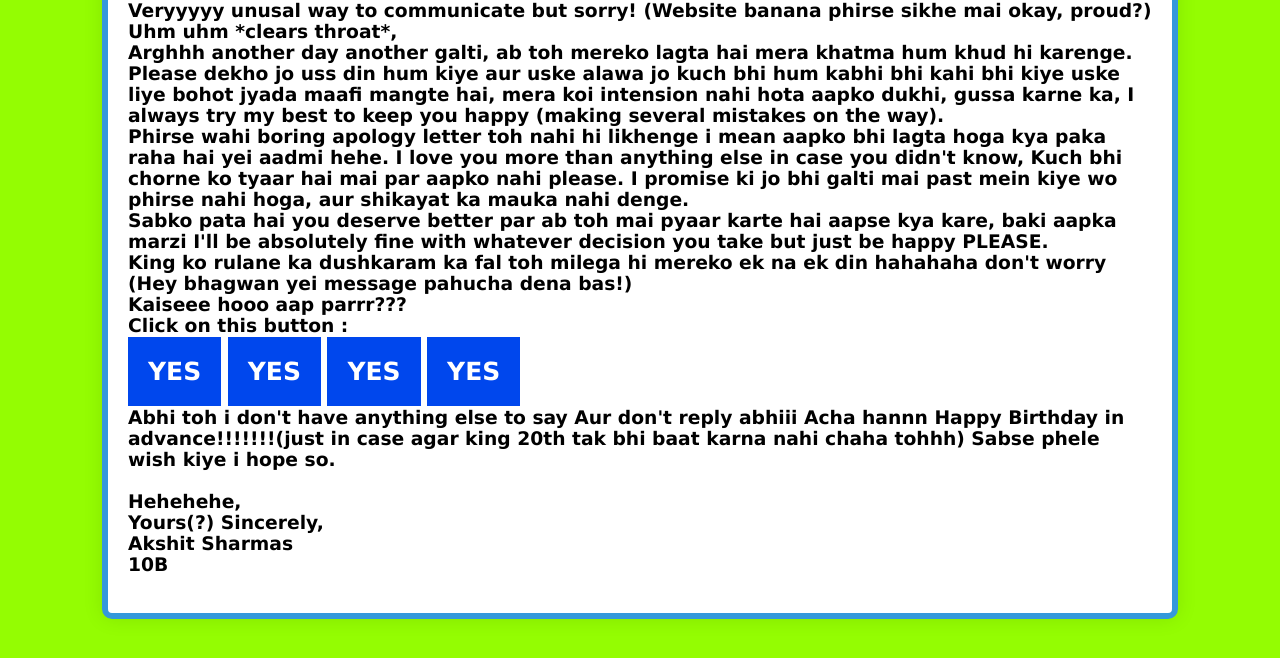
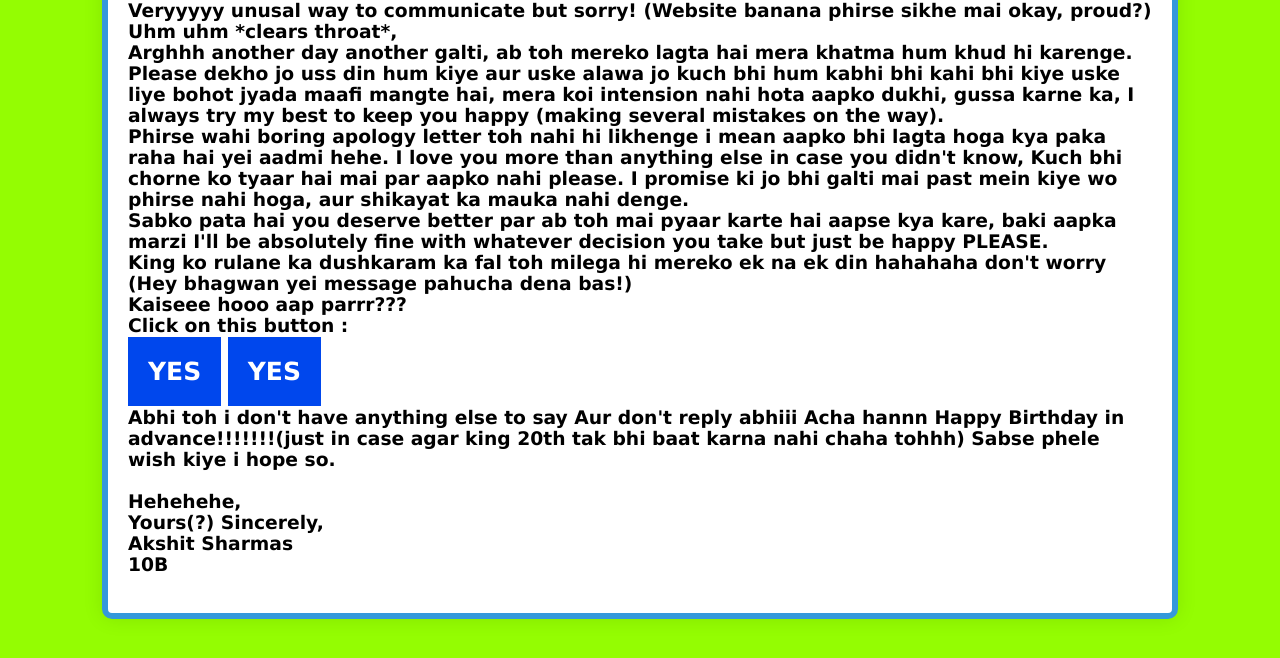
Before and after one commit to Ash-99/Meri-Repository, a plain HTML site: page index.html in a window 1280 px wide. Shown: the part 176-834 px from the top of the page. Drawn offline with Linux system fonts and the light colour scheme.

Commit message:
Update index.html

```diff
--- a/index.html
+++ b/index.html
@@ -39,8 +39,6 @@
     <br>
     <a href="#" class ="btn">Yes</a>
     <a href="#" class ="btn">Yes</a>
-    <a href="#" class ="btn">Yes</a>
-    <a href="#" class ="btn">Yes</a>
     <br>
     <br>
 
```
